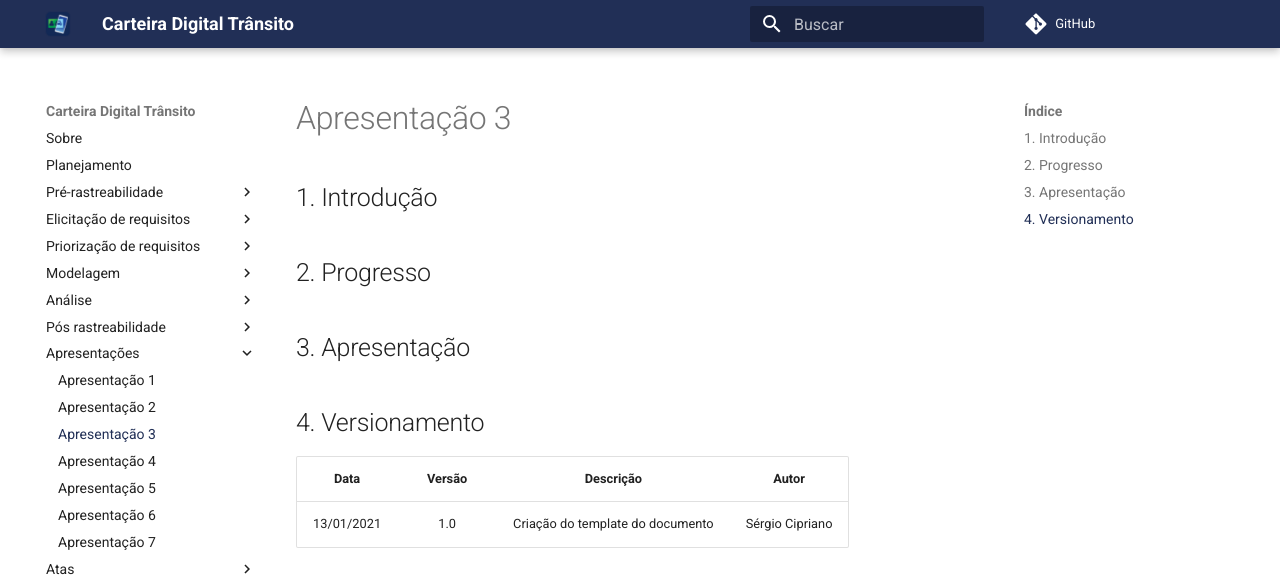
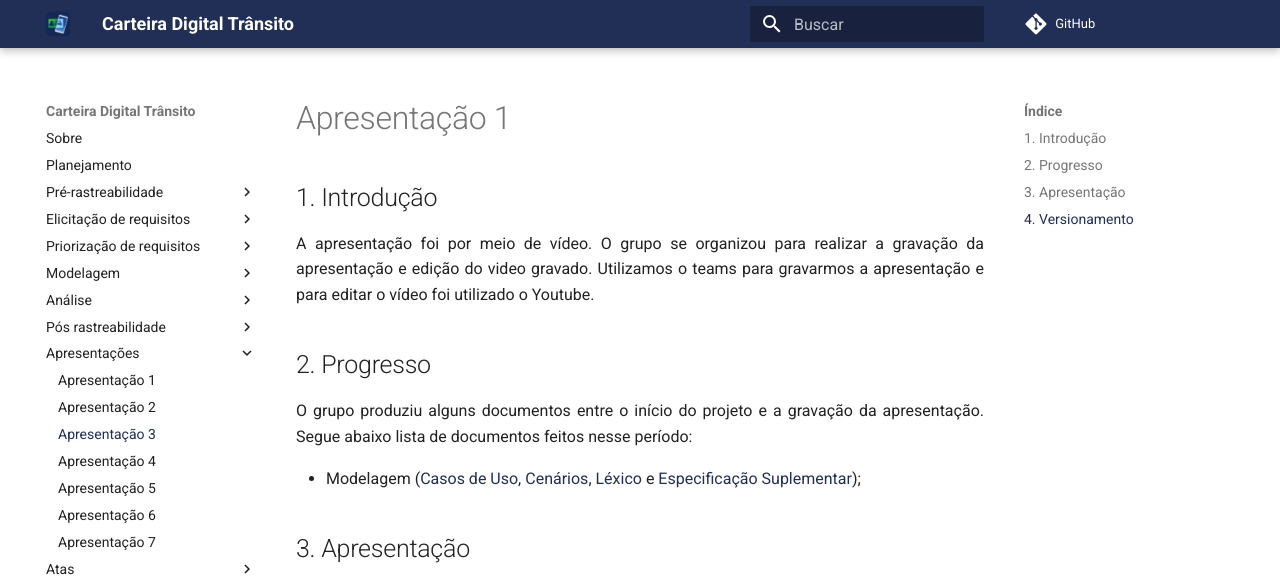
Before and after one commit to sergiosacj/2020.2-CarteiraDigitalTransito, an MkDocs documentation site: the page built from docs/apresentacoes/apresentacao_3.md, in a window 1280 px wide and 1308 px high. Shown: the top 582 px of the window. Built offline with MkDocs 1.6.1 and Material for MkDocs 9.7.7, drawn with Linux system fonts in a browser that asks for light colours; comment, search, counter and statistics services are not loaded; some of the changed text lies outside the part shown; grey boxes are pictures that could not be loaded.

```diff
--- a/docs/apresentacoes/apresentacao_3.md
+++ b/docs/apresentacoes/apresentacao_3.md
@@ -1,13 +1,24 @@
-# Apresentação 3
+# Apresentação 1
 
 ## 1. Introdução
 
+A apresentação foi por meio de vídeo. O grupo se organizou para realizar a gravação da apresentação e edição do video gravado. Utilizamos o teams para gravarmos a apresentação e para editar o vídeo foi utilizado o Youtube.
+
 ## 2. Progresso
+
+O grupo produziu alguns documentos entre o início do projeto e a gravação da apresentação. Segue abaixo lista de documentos feitos nesse período:
+
+- Modelagem ([Casos de Uso](https://requisitos-de-software.github.io/2020.2-CarteiraDigitalTransito/modelagem/caso_de_uso/), [Cenários](https://requisitos-de-software.github.io/2020.2-CarteiraDigitalTransito/modelagem/cenarios/), [Léxico](https://requisitos-de-software.github.io/2020.2-CarteiraDigitalTransito/modelagem/lexico/) e [Especificação Suplementar](https://requisitos-de-software.github.io/2020.2-CarteiraDigitalTransito/modelagem/suplementar/));
 
 ## 3. Apresentação
 
+<iframe width="560" height="315" src="https://www.youtube.com/embed/L0A0AFmFL2I" frameborder="0" allow="accelerometer; autoplay; clipboard-write; encrypted-media; gyroscope; picture-in-picture" allowfullscreen></iframe>
+
 ## 4. Versionamento
 
-|Data|Versão|Descrição|Autor|
-|:-:|:-:|:-:|:-:|
-|13/01/2021|1.0|Criação do template do documento|Sérgio Cipriano|
+|    Data    | Versão |            Descrição             |      Autor      |
+| :--------: | :----: | :------------------------------: | :-------------: |
+| 13/01/2021 |  1.0   | Criação do template do documento | Sérgio Cipriano |
+| 21/03/2021 |  1.1   |  Gravação do vídeo   |Todos integrantes|
+| 21/03/2021 |  1.2   |  Edição do vídeo   |   Estevão Reis    |
+| 21/03/2021 |  1.3   |  Adição do vídeo e dos tópicos   |   Emily Dias    |
```
